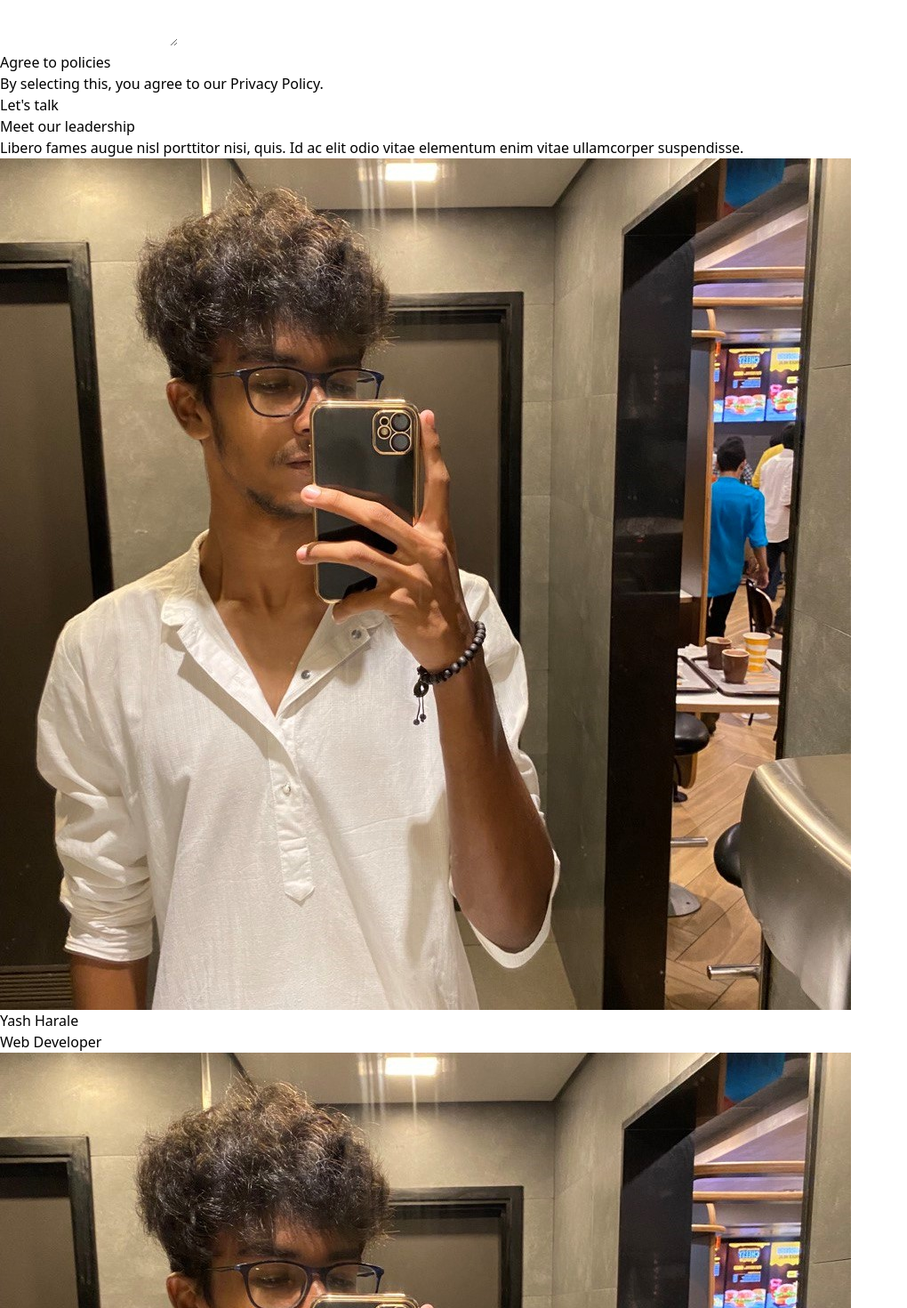
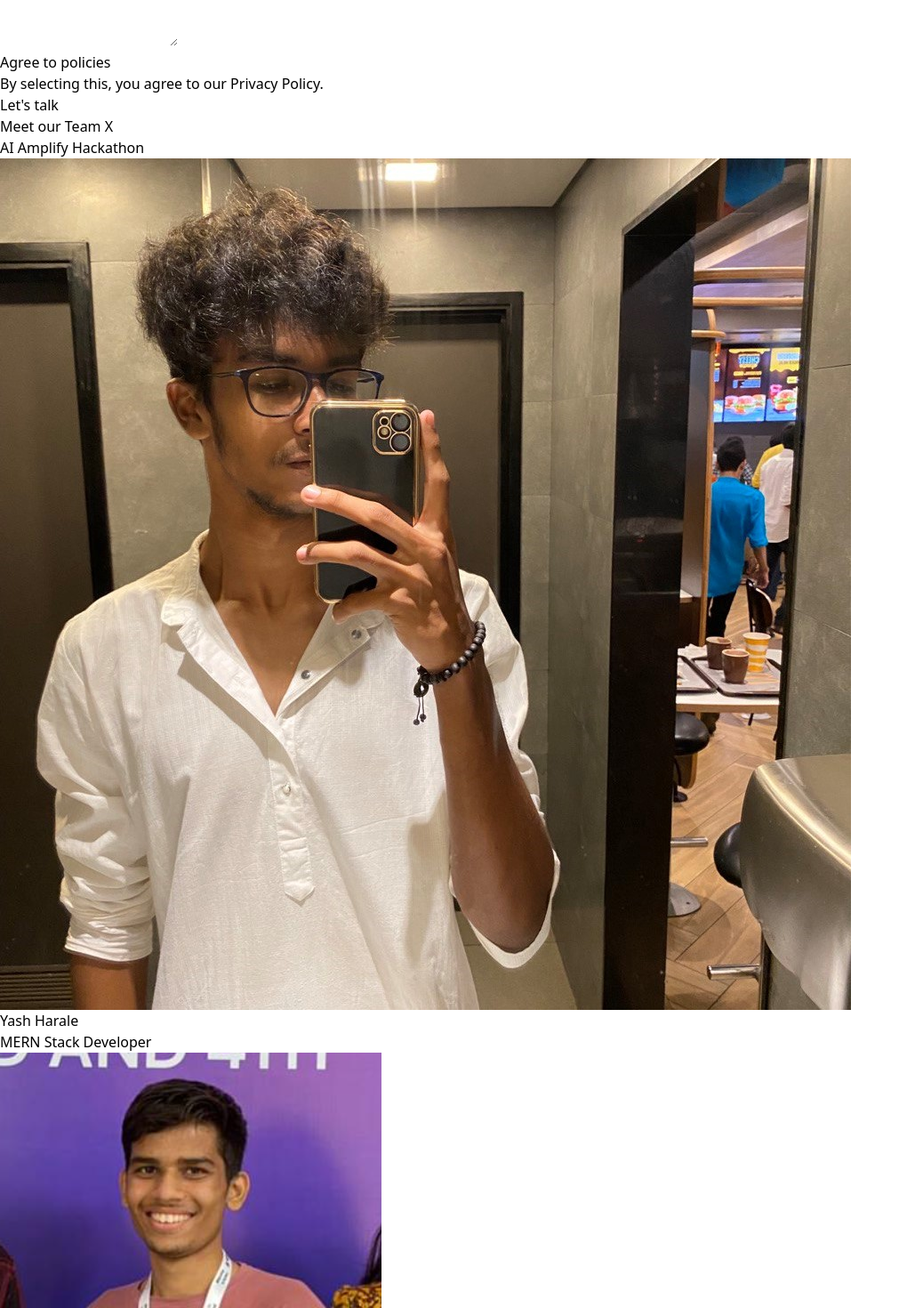
Before and after one commit to carnageitself/Hackathon-AI-Amplify, a React (Vite) app: page /contact in a window 1280 px wide. Shown: the part 760-2230 px from the top of the page at 89% size, without its empty margins (0-1020 px from the left). Built offline with nearby package versions, Linux system fonts and the light colour scheme.

Commit message:
UI Changed

```diff
--- a/src/components/Contact.tsx
+++ b/src/components/Contact.tsx
@@ -29,7 +29,7 @@ export default function Contact() {
           Contact
         </h2>
         <p className={`mt-8 mb-3 text-lg leading-8 ${styles.sectionSubText}`}>
-          Aute magna irure deserunt veniam aliqua magna enim voluptate.
+        "Let's Stay Connected: Reach Out and Spark the Conversation!"
         </p>
       </div>
       <form
@@ -151,7 +151,7 @@ export default function Contact() {
                 checked={agreed}
                 onChange={setAgreed}
                 className={classNames(
-                  agreed ? "bg-indigo-600" : "bg-gray-200",
+                  agreed ? "bg-cyan-600" : "bg-gray-600",
                   "flex w-8 flex-none cursor-pointer rounded-full p-px ring-1 ring-inset ring-gray-900/5 transition-colors duration-200 ease-in-out focus-visible:outline focus-visible:outline-2 focus-visible:outline-offset-2 focus-visible:outline-indigo-600"
                 )}
               >
@@ -167,7 +167,7 @@ export default function Contact() {
             </div>
             <Switch.Label className="text-md leading-6 text-gray-600">
               By selecting this, you agree to our{" "}
-              <a href="#" className="font-semibold text-indigo-600">
+              <a href="#" className="font-semibold text-blue-500">
                 Privacy&nbsp;Policy
               </a>
               .
@@ -177,7 +177,7 @@ export default function Contact() {
         <div className="mt-10">
           <button
             type="submit"
-            className={`block w-full rounded-md bg-indigo-600 px-3.5 py-2.5 text-center text-sm font-semibold ${styles.sectionSubText} shadow-sm hover:bg-indigo-500 focus-visible:outline focus-visible:outline-2 focus-visible:outline-offset-2 focus-visible:outline-indigo-600`}
+            className={`block w-full rounded-md bg-blue-500 px-3.5 py-2.5 text-center text-sm font-semibold ${styles.sectionSubText} shadow-sm hover:bg-indigo-500 focus-visible:outline focus-visible:outline-2 focus-visible:outline-offset-2 focus-visible:outline-indigo-600`}
           >
             Let's talk
           </button>
--- a/src/components/Featured.tsx
+++ b/src/components/Featured.tsx
@@ -42,7 +42,7 @@ export default function Featured() {
             {features.map((feature) => (
               <div key={feature.name} className="relative pl-16">
                 <dt className="text-3xl font-semibold leading-7 text-white">
-                  <div className="absolute left-0 top-0 flex h-10 w-10 items-center justify-center rounded-lg bg-indigo-600">
+                  <div className="absolute left-0 top-0 flex h-10 w-10 items-center justify-center rounded-lg bg-blue-500">
                     <feature.icon className={`h-6 w-6 ${styles.sectionSubText} uppercase`} aria-hidden="true" />
                   </div>
                   {feature.name}
--- a/src/components/Hero.tsx
+++ b/src/components/Hero.tsx
@@ -15,7 +15,7 @@ const Hero: React.FC = () => {
         <div>
             {/* <Banner/> */}
           <h1 className={`${styles.heroHeadText} text-white`}>
-            Embrace <span className="text-[#915EFF]">Ai</span>
+            Embrace <span className="text-blue-500">Ai</span>
           </h1>
           <p className={`${styles.heroSubText} mt-2 text-white-100`}>
           Where Imagination Meets&nbsp;
--- a/src/components/Team.tsx
+++ b/src/components/Team.tsx
@@ -3,19 +3,20 @@ import yash from "../assets/Yash_Inhouse.jpg"
 import ritesh from "../assets/ritesh.jpeg"
 import sandesh from "../assets/sandesh.jpeg"
 import rishabh from "../assets/rishabh.jpeg"
+import darshan from "../assets/darshan.png"
 
 const people = [
     {
       name: 'Yash Harale',
-      role: 'Web Developer',
+      role: 'MERN Stack Developer',
       imageUrl:
         `${yash}`
     },
     {
         name: 'Darshan Chatrawat',
-        role: 'Web Developer',
+        role: 'Frontend Developer',
         imageUrl:
-        `${yash}`
+        `${darshan}`
       },
       {
         name: 'Rishabh Singh',
@@ -31,7 +32,7 @@ const people = [
       },
       {
         name: 'Sandesh Gavali',
-        role: 'Python Developer',
+        role: 'Full Stack Developer',
         imageUrl:
         `${sandesh}`
       },
@@ -43,10 +44,9 @@ const people = [
       <div className="bg-black py-24 sm:py-32">
         <div className="mx-auto grid max-w-7xl gap-x-8 gap-y-20 px-6 lg:px-8 xl:grid-cols-3">
           <div className="max-w-2xl">
-            <h2 className={`text-3xl font-bold tracking-tight ${styles.heroHeadText} sm:text-4xl`}>Meet our leadership</h2>
+            <h2 className={`text-3xl font-bold tracking-tight ${styles.heroHeadText} sm:text-4xl`}>Meet our Team X</h2>
             <p className={`mt-6 text-lg leading-8 ${styles.sectionSubText}`}>
-              Libero fames augue nisl porttitor nisi, quis. Id ac elit odio vitae elementum enim vitae ullamcorper
-              suspendisse.
+              AI Amplify Hackathon
             </p>
           </div>
           <ul role="list" className="grid gap-x-8 gap-y-12 sm:grid-cols-2 sm:gap-y-16 xl:col-span-2">
@@ -56,7 +56,7 @@ const people = [
                   <img className="h-16 w-16 rounded-full object-cover" src={person.imageUrl} alt="" />
                   <div>
                     <h3 className={`text-base font-semibold leading-7 tracking-tight ${styles.heroSubText}`}>{person.name}</h3>
-                    <p className={`text-sm font-semibold leading-6 ${styles.sectionSubText} text-indigo-600`}>{person.role}</p>
+                    <p className={`text-sm font-semibold leading-6 ${styles.sectionSubText} text-blue-500`}>{person.role}</p>
                   </div>
                 </div>
               </li>
```
Also changed, not shown: src/assets/darshan.png (added), src/assets/sandesh.jpeg.
